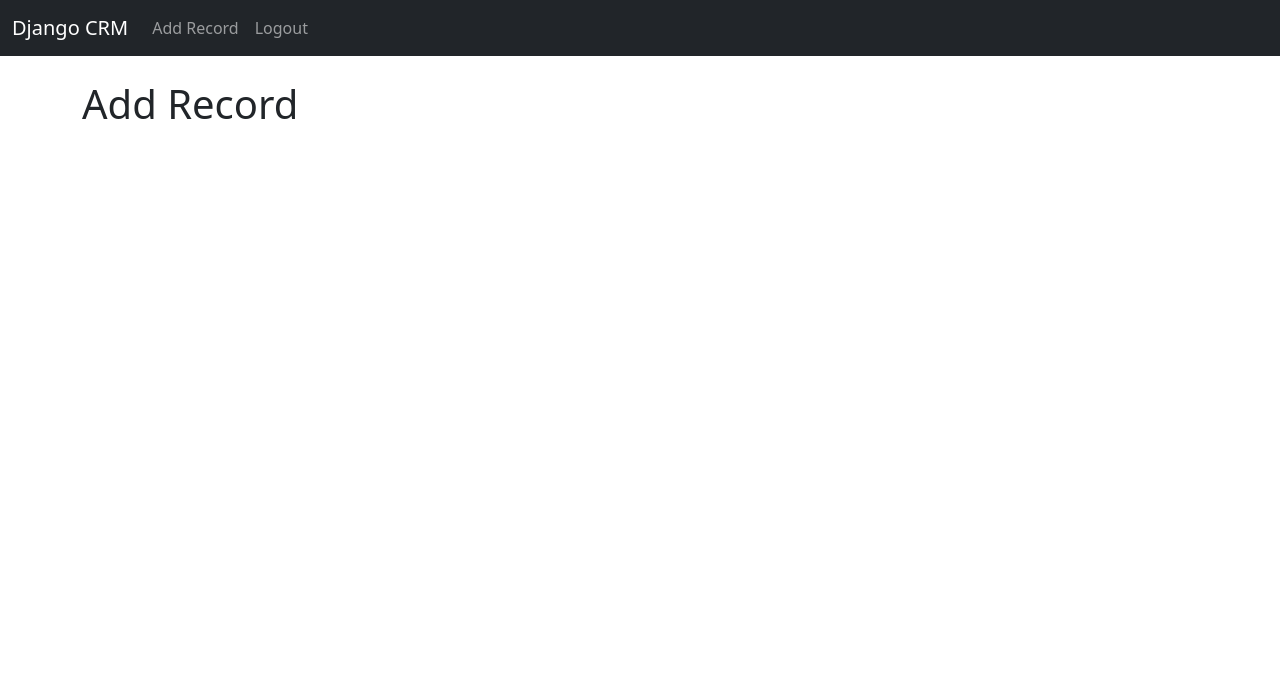
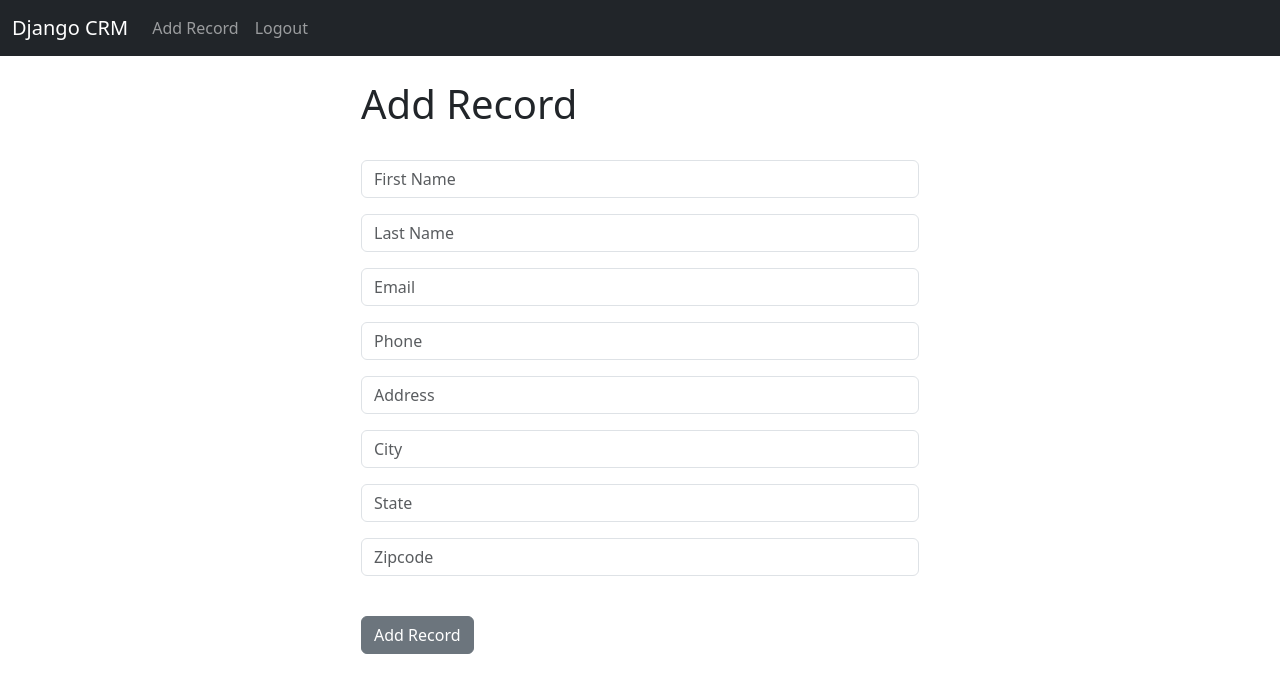
Before and after one commit to CoderSales/Following-Django-Proj-CRM-App-Tutorial, a Django app: page /add_record/ in a window 1280 px wide. Shown: the top 693 px of the page. Run offline with Django 4.2, Linux system fonts and the light colour scheme; the visitor is signed in with stand-in values (Sample User, id 1).

Commit message:
Add Add Record Form to Add Record Page
README md
- Add time stamp

- Add
-- TODO
--- Update Records

```diff
--- a/dcrm/website/forms.py
+++ b/dcrm/website/forms.py
@@ -1,11 +1,12 @@
 from django.contrib.auth.forms import UserCreationForm
 from django.contrib.auth.models import User
 from django import forms
+from .models import Record
 
 class SignUpForm(UserCreationForm):
-	email = forms.EmailField(label="", widget=forms.TextInput(attrs={'class':'form-control','placeholder':'Email Address'}))
-	first_name = forms.CharField(label="", max_length=100, widget=forms.TextInput(attrs={'class':'form-control','placeholder':'First Name'}))
-	last_name = forms.CharField(label="",max_length=100, widget=forms.TextInput(attrs={'class':'form-control','placeholder':'Last Name'}))
+	email = forms.EmailField(label="", widget=forms.TextInput(attrs={'class':'form-control', 'placeholder':'Email Address'}))
+	first_name = forms.CharField(label="", max_length=100, widget=forms.TextInput(attrs={'class':'form-control', 'placeholder':'First Name'}))
+	last_name = forms.CharField(label="", max_length=100, widget=forms.TextInput(attrs={'class':'form-control', 'placeholder':'Last Name'}))
 
 
 	class Meta:
@@ -30,3 +31,21 @@ class SignUpForm(UserCreationForm):
 		self.fields['password2'].widget.attrs['placeholder'] = 'Confirm Password'
 		self.fields['password2'].label = ''
 		self.fields['password2'].help_text = '<span class="form-text text-muted"><small>Enter the same password as before, for verification.</small></span>'
+
+
+
+
+# Create Add Record Form
+class AddRecordForm(forms.ModelForm):
+	first_name = forms.CharField(required=True, widget=forms.widgets.TextInput(attrs={"placeholder":"First Name", "class":"form-control"}), label="")
+	last_name = forms.CharField(required=True, widget=forms.widgets.TextInput(attrs={"placeholder":"Last Name", "class":"form-control"}), label="")
+	email = forms.CharField(required=True, widget=forms.widgets.TextInput(attrs={"placeholder":"Email", "class":"form-control"}), label="")
+	phone = forms.CharField(required=True, widget=forms.widgets.TextInput(attrs={"placeholder":"Phone", "class":"form-control"}), label="")
+	address = forms.CharField(required=True, widget=forms.widgets.TextInput(attrs={"placeholder":"Address", "class":"form-control"}), label="")
+	city = forms.CharField(required=True, widget=forms.widgets.TextInput(attrs={"placeholder":"City", "class":"form-control"}), label="")
+	state = forms.CharField(required=True, widget=forms.widgets.TextInput(attrs={"placeholder":"State", "class":"form-control"}), label="")
+	zipcode = forms.CharField(required=True, widget=forms.widgets.TextInput(attrs={"placeholder":"Zipcode", "class":"form-control"}), label="")
+
+	class Meta:
+		model = Record
+		exclude = ("user",)
--- a/dcrm/website/templates/add_record.html
+++ b/dcrm/website/templates/add_record.html
@@ -1,9 +1,18 @@
 {% extends 'base.html' %}
 {%block content %}
 
+<div class="col-md-6 offset-md-3">
 <h1>Add Record</h1>
+<br/>
 
+<form method="POST" action="{% url 'add_record' %}">
+	{% csrf_token %}
 
+	{{ form.as_p }}
 
+<br/>
+	  <button type="submit" class="btn btn-secondary">Add Record</button>
+
+</form>
 
 {% endblock %}
--- a/dcrm/website/views.py
+++ b/dcrm/website/views.py
@@ -1,7 +1,7 @@
 from django.shortcuts import render, redirect
 from django.contrib.auth import authenticate, login, logout
 from django.contrib import messages
-from .forms import SignUpForm
+from .forms import SignUpForm, AddRecordForm
 from .models import Record
 
 
@@ -74,4 +74,29 @@ def delete_record(request, pk):
 
 
 def add_record(request):
+	form = AddRecordForm(request.POST or None)
+	if request.user.is_authenticated:
+		if request.method == "POST":
+			if form.is_valid():
+				add_record = form.save()
+				messages.success(request, "Record Added...")
+				return redirect('home')
+		return render(request, 'add_record.html', {'form':form})
+	else:
+		messages.success(request, "You Must Be Logged In...")
+		return redirect('home')
+
+
+def update_record(request, pk):
+	if request.user.is_authenticated:
+		current_record = Record.objects.get(id=pk)
+		form = AddRecordForm(request.POST or None, instance=current_record)
+		if form.is_valid():
+			form.save()
+			messages.success(request, "Record Has Been Updated!")
+			return redirect('home')
+		return render(request, 'update_record.html', {'form':form})
+	else:
+		messages.success(request, "You Must Be Logged In...")
+		return redirect('home')
 	return render(request, 'add_record.html', {})
--- a/requirements.txt
+++ b/requirements.txt
@@ -1,5 +1,10 @@
 asgiref==3.7.2
 Django==4.2.4
+mysql==0.0.3
+mysql-connector==2.2.9
+mysql-connector-python==8.1.0
+mysqlclient==2.2.0
+protobuf==4.21.12
 sqlparse==0.4.4
 typing_extensions==4.7.1
 tzdata==2023.3
```
Also changed, not shown: README.md.
